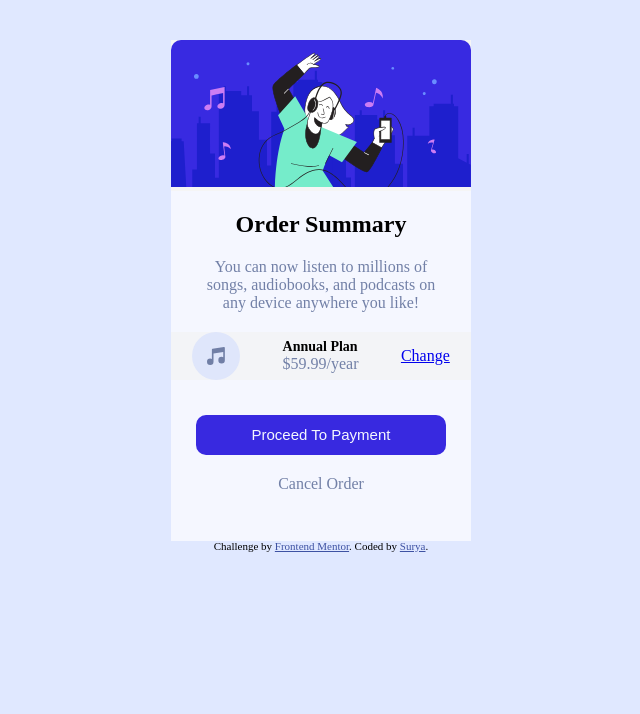
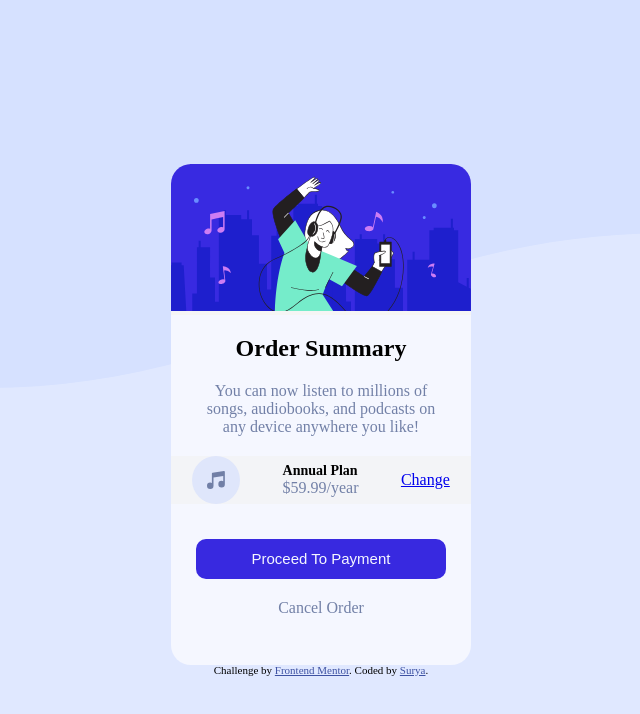
Before and after one commit to suryathink/order-summary-component, a plain HTML site: page index.html in a window 1280 px wide. Shown: the whole page, without its empty margins (319-959 px from the left). Drawn offline with Linux system fonts and the light colour scheme.

Commit message:
Update style.css

```diff
--- a/style.css
+++ b/style.css
@@ -12,26 +12,37 @@ body {
   justify-content: center;
   align-items: center;
   flex-direction: column;
+  min-height: 100vh;
+  font-family: Karal;
+  background-image: url(./images/pattern-background-desktop.svg);
+  background-size: contain;
+  background-repeat: no-repeat;
 }
 
 .container {
   width: 300px;
   height: 500px;
-  border-radius: 10px;
+  border-radius: 20px;
   margin-top: 40px;
+
+
 }
 .upper-box {
   background-color: whitesmoke;
+  border-top-right-radius: 20px;
+  border-top-left-radius: 20px;
 }
 .upper-box img {
   width: 100%;
-  border-top-right-radius: 10px;
-  border-top-left-radius: 10px;
+  border-top-right-radius: 20px;
+  border-top-left-radius: 20px;
 }
 
 .lower-box {
   background-color: hsl(225, 100%, 98%);
   height: 70%;
+  border-bottom-left-radius: 20px;
+  border-bottom-right-radius: 20px;
 }
 .middle-div {
   display: flex;
```
